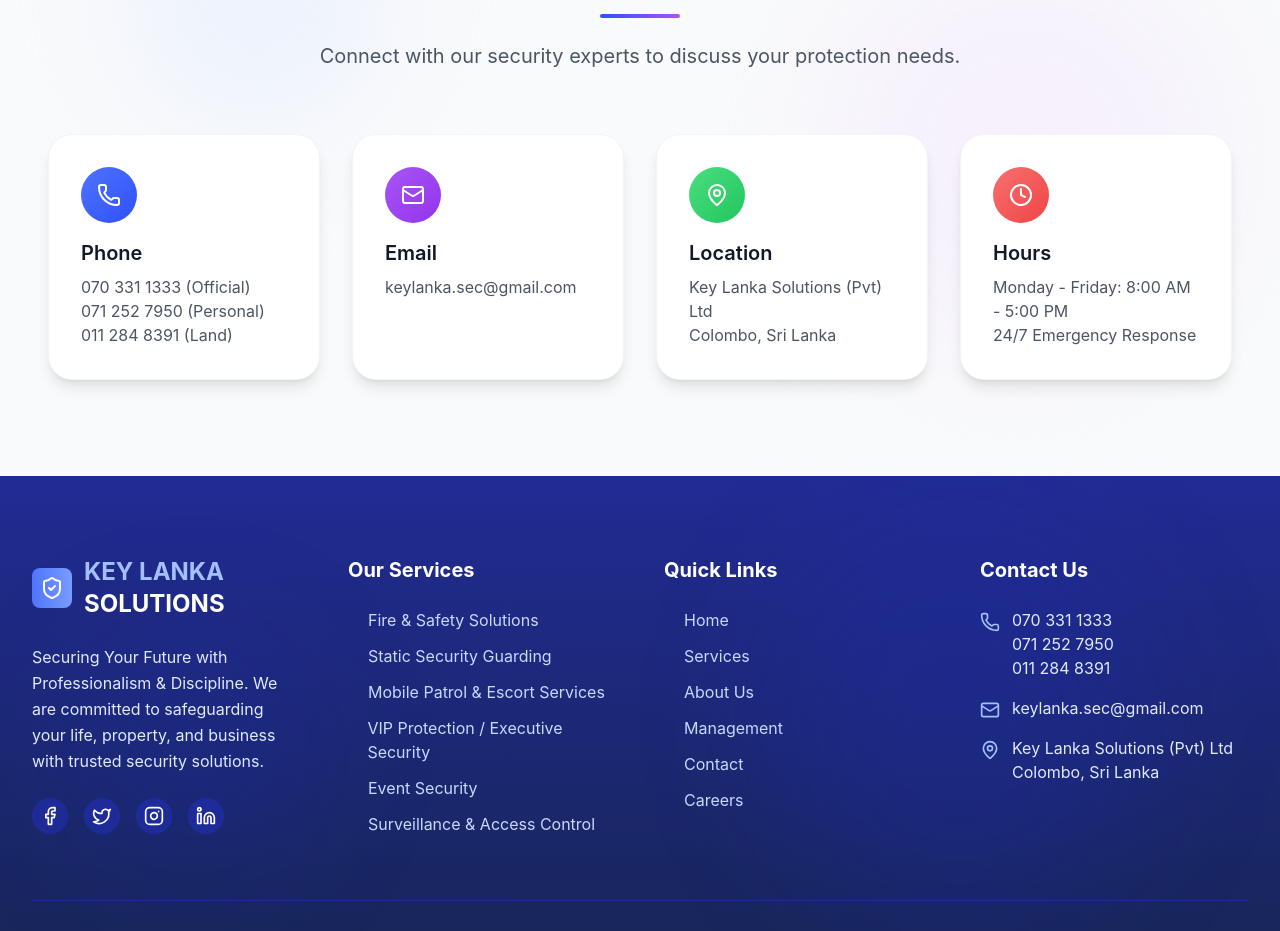
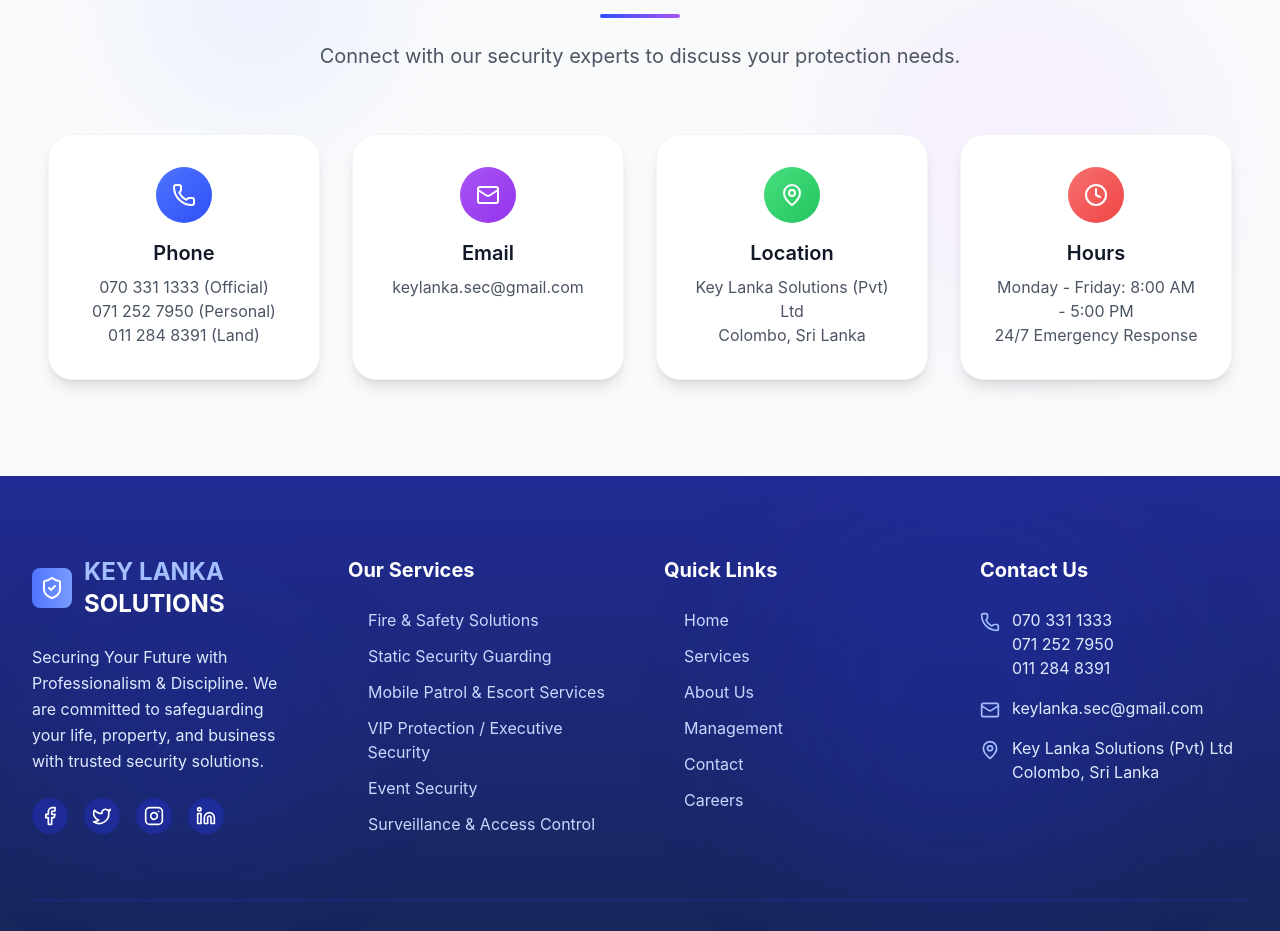
Before and after one commit to rkavidu222/KeyLanka-website, a React (Vite) app: page /home in a window 1280 px wide. Shown: the part 7700-8631 px from the top of the page. Built offline with nearby package versions, Linux system fonts and the light colour scheme.

Commit message:
contact page responsive

```diff
--- a/src/components/Contact.tsx
+++ b/src/components/Contact.tsx
@@ -65,7 +65,7 @@
           {contactDetails.map((item, index) => (
             <div
               key={index}
-              className={`group relative bg-white rounded-3xl shadow-lg p-6 md:p-8 border border-gray-100 hover:shadow-2xl transition-all`}
+              className={`group relative bg-white rounded-3xl shadow-lg p-6 md:p-8 border border-gray-100 hover:shadow-2xl transition-all flex flex-col items-center text-center`}
             >
               <div
                 className={`w-12 h-12 md:w-14 md:h-14 rounded-full flex items-center justify-center mb-4 bg-gradient-to-br ${item.bg} group-hover:scale-110 transition-transform`}
```
